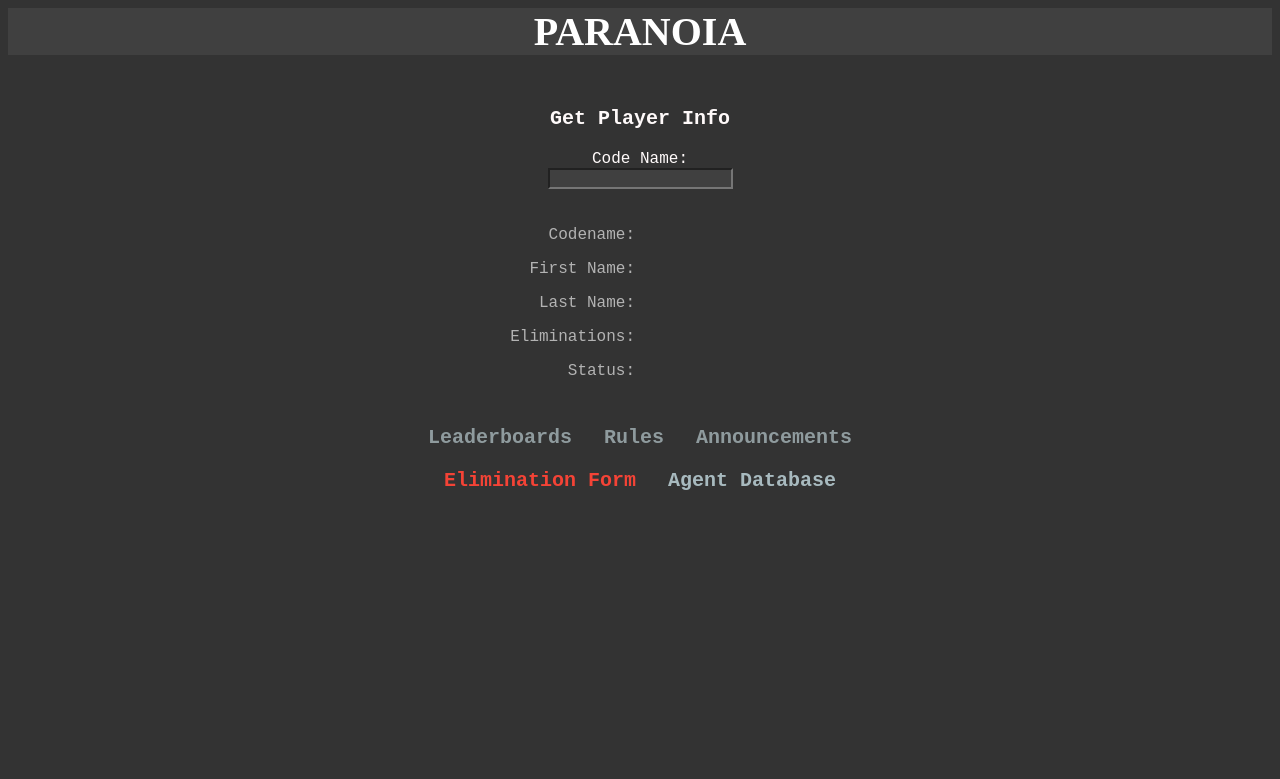
After one commit to evankirkiles/ParanoiaWebsite, a PHP site: page /codenamefinder.php in a window 1280 px wide. The commit adds this page. Shown: the top 779 px of the page. Run offline with PHP 8.4, Linux system fonts and the light colour scheme.

Commit message:
Uploaded PHP files

```diff
--- /dev/null
+++ b/website/codenamefinder.php
@@ -0,0 +1,66 @@
+<html>
+	<head>
+		<title></title>
+		<script src="/jquery.js" type="text/javascript"></script>
+    <script src="/codenamefinder_script.js" type="text/javascript"></script>
+		<style>
+			body {background-color: rgb(51, 51, 51);}
+			h1{color: Snow;
+					font-size: 40px;
+					background-color: rgb(64, 64, 64);}
+			h2 {font-size: 20px;
+					color: rgb(179, 179, 179)}
+			h3 {font-size: 20px;
+					font-family: 'Courier New'}
+			p  {color: rgb(179, 179, 179);
+        font-family: 'Courier New'}
+      form {color: Snow;
+        font-family: 'Courier New';}
+      input {background-color: rgb(64, 64, 64);
+        color: Snow}
+      .row {display: flex;}
+      .column { flex: 33.33%;
+          padding: 5px;}
+		</style>
+		<style type="text/css">a {text-decoration: none; color: white;}</style>
+	</head>
+	<body>
+
+		<h1 align='center' id='head'><a href='/index.php'>PARANOIA</a></h1>
+
+    <div class='row'>
+      <div class='column'>
+        <h3 align='center'><font color=Snow font-family='Courier New'>Get Player Info</font></h3>
+        <form align='center' id="search_codename">
+          Code Name:<br>
+          <input type="text" id="search_codename_codename" autocomplete='off'><br>
+        </form>
+        <div class='row' align = 'center'>
+          <div class='column' align='right'>
+						<p>Codename: </p>
+            <p>First Name: </p>
+            <p>Last Name: </p>
+            <p>Eliminations: </p>
+            <p>Status: </p>
+          </div>
+          <div class='column' align='left'>
+						<p><font color='Snow' id="results_codename"></font></p>
+            <p><font color='Snow' id="results_firstname"></font></p>
+            <p><font color='Snow' id="results_lastname"></font></p>
+            <p><font color='Snow' id="results_eliminations"></font></p>
+            <p><font color='Snow' id="results_status"></font></p>
+          </div>
+        </div>
+      </div>
+    </div>
+
+		<p align='center'>
+		<h3 align = 'center'><a href="/leaderboards.php" hspace=20><font color=#8f9b9e>Leaderboards&emsp;</font></a>
+			<a href="/rules.php" hspace=20><font color=#8f9b9e>Rules&emsp;</font></a>
+			<a href="/announcements.php" hspace=20><font color=#8f9b9e>Announcements</font></a></h3>
+    <h3 align = 'center'><a href="https://goo.gl/forms/O26iqcx8NF9ieQY32" hspace=20><font color=#f44336>Elimination Form&emsp;</font></a>
+    <a href="/codenamefinder.php" hspace=20><font color=#a8babf>Agent Database</font></a></h3>
+		<h3 align = 'center'><a href="/controlcenter.php" hspace=20><font color=#FFD700 id='controlcenter'></font></a></h3>
+  </p>
+	</body>
+</html>
```
Also changed, not shown: website/announcements.php (+4 -4 lines), website/controlcenter.php (+44 -15 lines), website/index.php (+48 -5 lines), website/leaderboards.php (+40 -10 lines), website/rules.php (+5 -5 lines).
